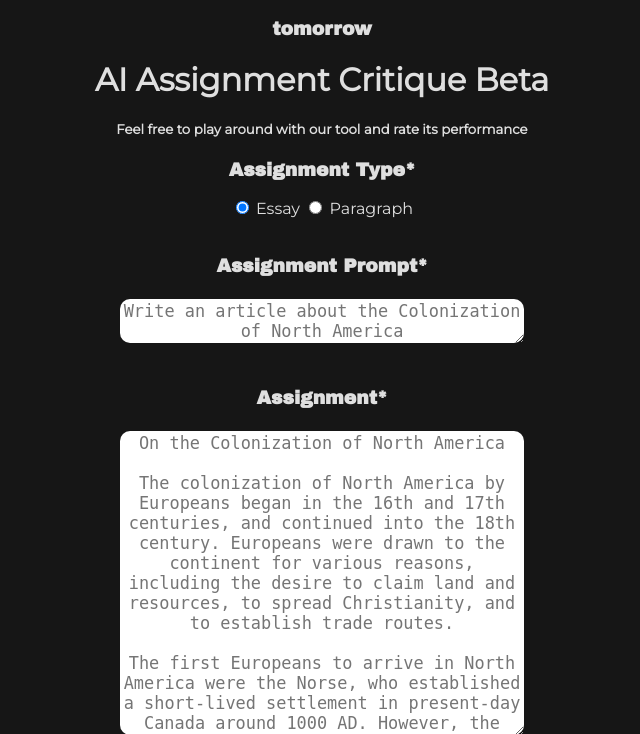
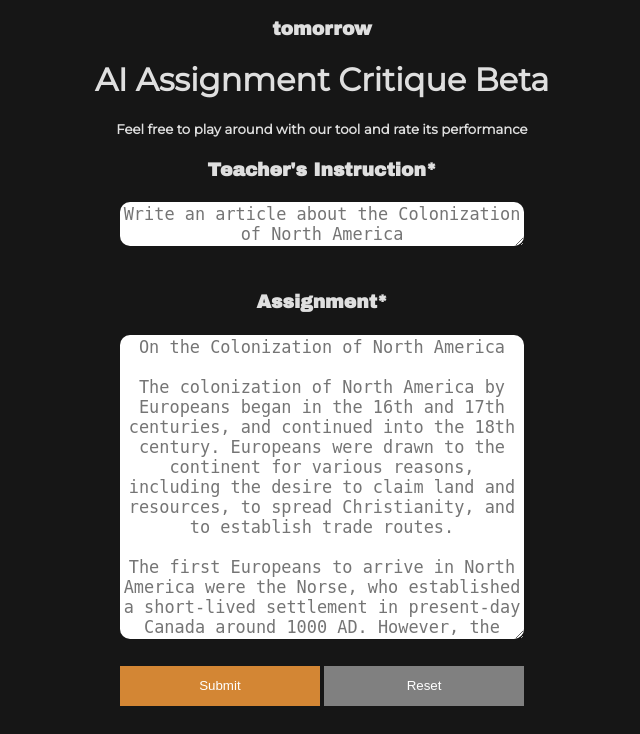
Before and after one commit to asparagusbeef/critiqueApp, a Flask app: page /critiqueBeta in a window 1280 px wide. Shown: the top 734 px of the page, without its empty margins (318-958 px from the left). Run offline with Flask 2, Linux system fonts and the light colour scheme; some libraries are stand-ins or nearby versions.

Commit message:
Update index.html

```diff
--- a/templates/index.html
+++ b/templates/index.html
@@ -92,23 +92,8 @@
             <div class="">
                <h5 access="false" id="control-5093155">Feel free to play around with our tool and rate its performance</h5>
             </div>
-            <div class="formbuilder-radio-group form-group field-radio-group-1670480900795">
-               <label for="radio-group-1670480900795" class="formbuilder-radio-group-label"><h3>Assignment Type*</h3><span class="formbuilder-required"></span></label>
-               <div class="radio-group">
-                  <div class="formbuilder-radio">
-                     <input name="radio-group-1670480900795" access="false" id="radio-group-1670480900795-0" required="required" aria-required="true" value="option-1" type="radio" checked="checked">
-                     <label for="radio-group-1670480900795-0">Essay</label>
-					 <input name="radio-group-1670480900795" access="false" id="radio-group-1670480900795-1" required="required" aria-required="true" value="option-2" type="radio">
-                     <label for="radio-group-1670480900795-1">Paragraph</label>
-                  </div>
-                  <div class="formbuilder-radio">
-
-                  </div>
-               </div>
-            </div>
-            <br>
             <div class="formbuilder-textarea form-group field-textarea-1670481047558">
-               <label for="textarea-1670481047558" class="formbuilder-textarea-label"><h3>Assignment Prompt*</h3><span class="formbuilder-required"></span></label>
+               <label for="textarea-1670481047558" class="formbuilder-textarea-label"><h3>Teacher's Instruction*</h3><span class="formbuilder-required"></span></label>
                <textarea style="min-width:400px;" type="textarea" placeholder="Write an article about the Colonization of North America" class="form-control" name="textarea-1670481047558" access="false" id="textarea-1670481047558" required="required" aria-required="true"></textarea>
             </div>
             <div class="formbuilder-textarea form-group field-textarea-1670481047559">
```
